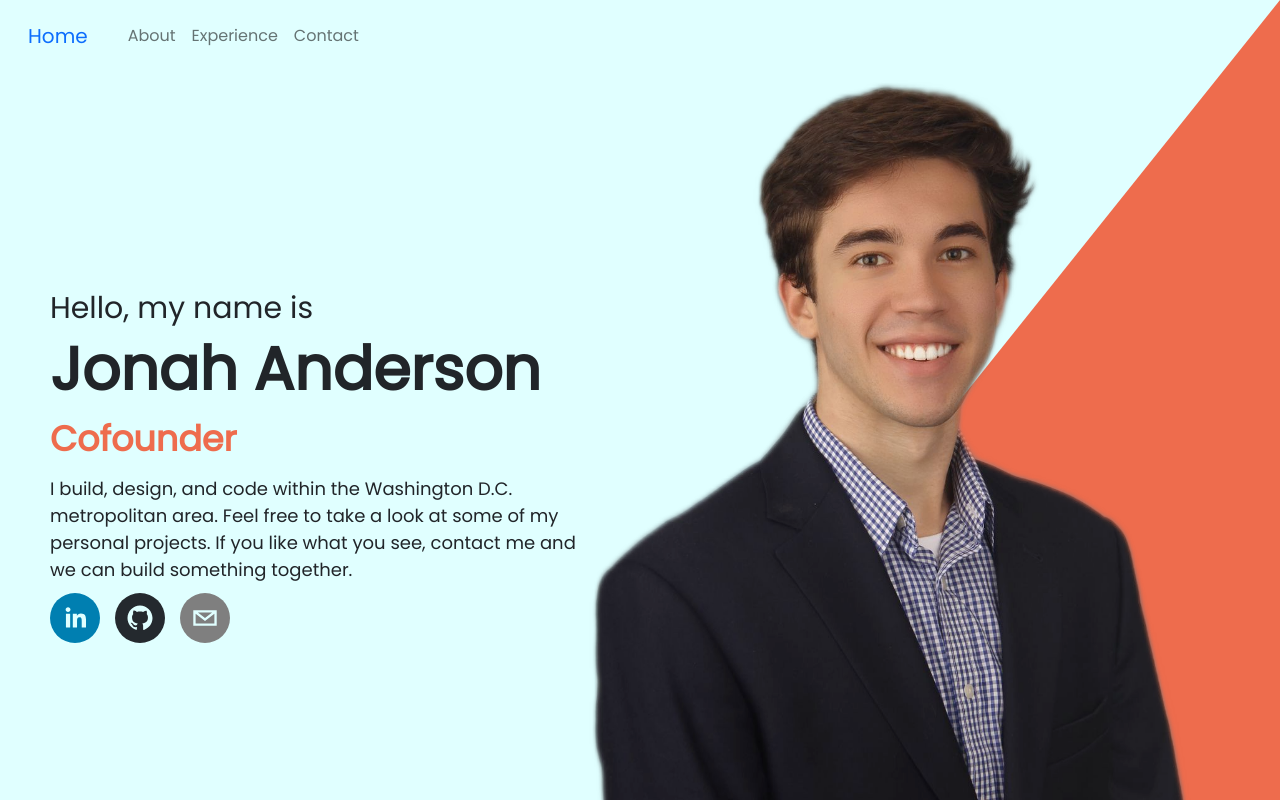
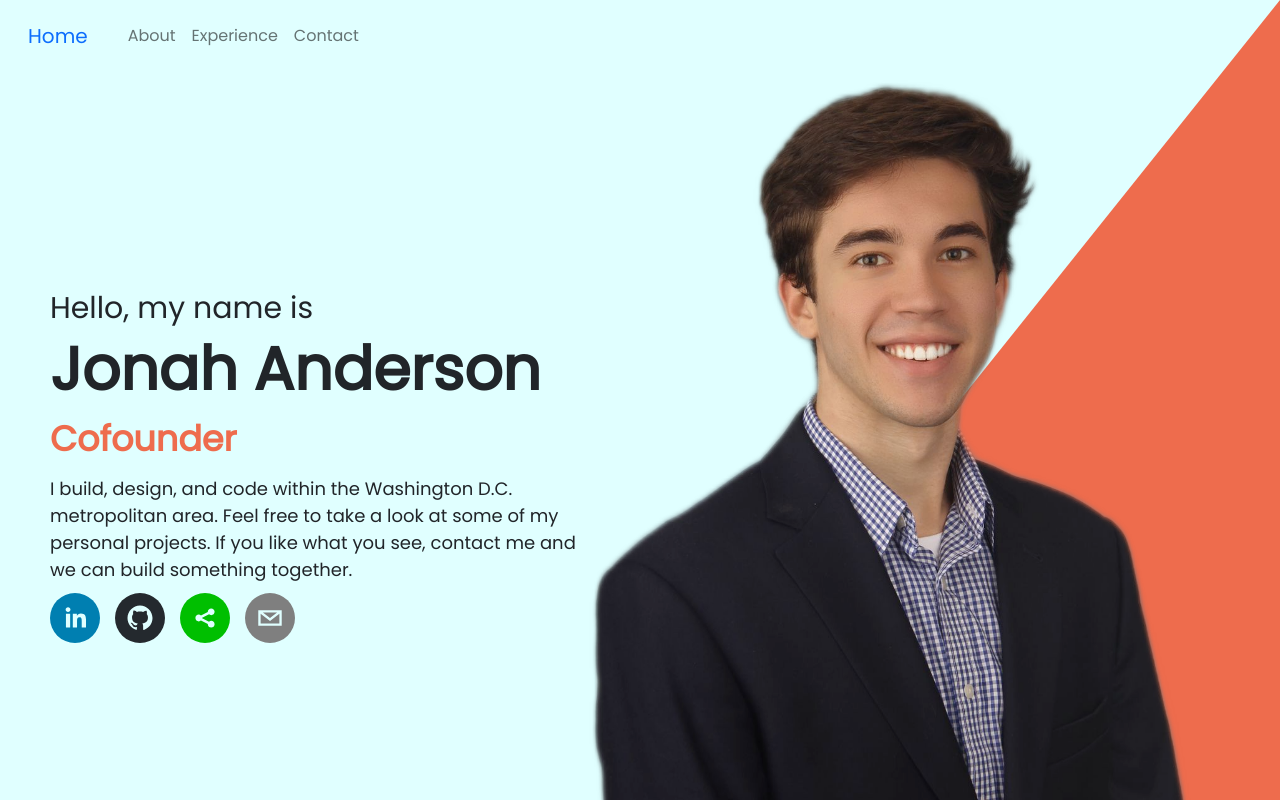
Before and after one commit to jonahanderson/jonahanderson-Website, a React (Create React App) app: page / in a window 1280 px wide. Shown: the top 800 px of the page. Built offline with nearby package versions, Linux system fonts and the light colour scheme.

Commit message:
icon change and ens domain link

```diff
--- a/src/components/intro/Intro.js
+++ b/src/components/intro/Intro.js
@@ -30,6 +30,7 @@ function Intro() {
                 <div className="intro-icons">
                     <div className="intro-icons-item"> <SocialIcon url="https://www.linkedin.com/in/jonah-anderson-105b44191/" target="_blank" rel="noreferrer"/></div>
                     <div className="intro-icons-item"> <SocialIcon url="https://github.com/jonahanderson" target="_blank" rel="noreferrer"/></div>
+                    <div className="intro-icons-item"> <SocialIcon url="https://app.ens.domains/name/jonahanderson.eth/details" target="_blank" rel="noreferrer"/></div>
                     <div className="intro-icons-item"> <SocialIcon url="mailto:jonahmanderson10@gmail.com"/></div>
                 </div>
             </div>
```
Also changed, not shown: 1 other file (tests, documents, lock files or other folders).
